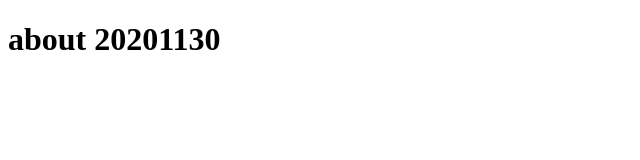
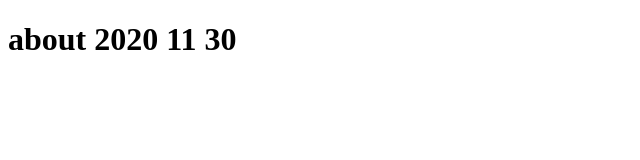
Before and after one commit to denise1993/projectA, a plain HTML site: page about.htm in a window 1280 px wide. Shown: the full height of the page, 0-640 px from the left. Drawn offline with Linux system fonts and the light colour scheme.

Commit message:
Third Commit

```diff
--- a/about.htm
+++ b/about.htm
@@ -6,6 +6,6 @@
     <title>about</title>
   </head>
   <body>
-    <h1>about 20201130</h1>
+    <h1>about 2020 11 30</h1>
   </body>
 </html>
```
